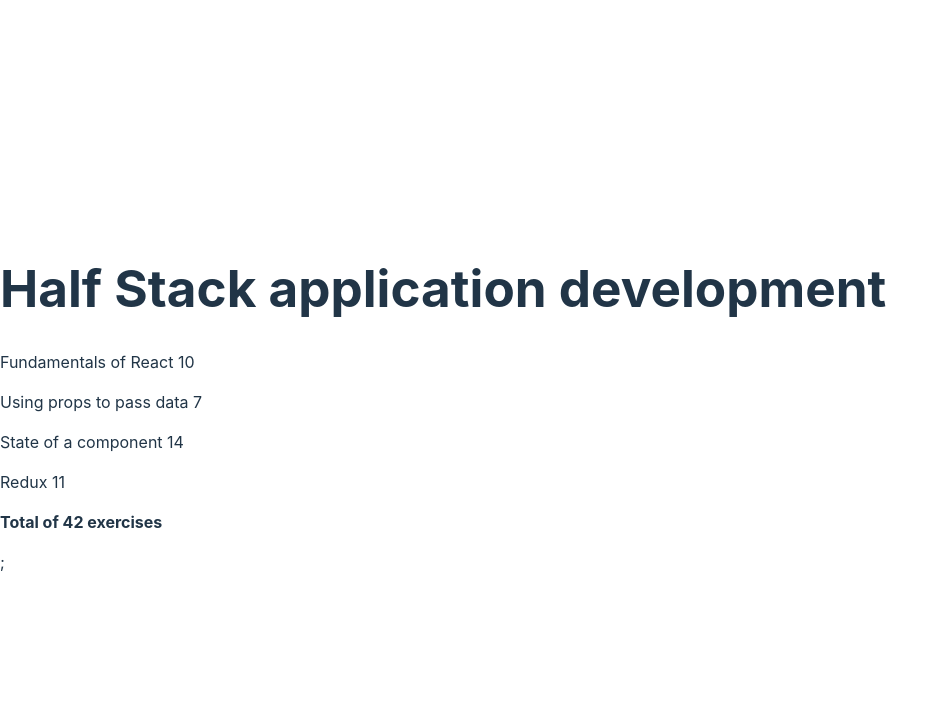
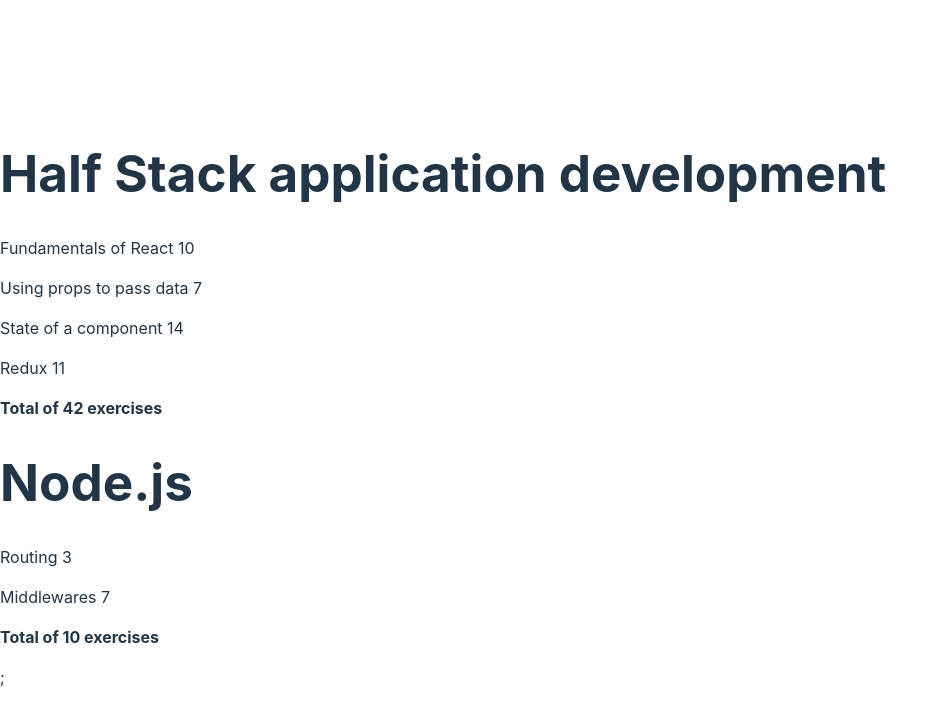
Before and after one commit to sohretturaman/fullstackopen-helsinky-exercises, a React (Vite) app in the folder part2/: page / in a window 1280 px wide. Shown: the top 722 px of the page, without its empty margins (0-949 px from the left). Built offline with nearby package versions, Linux system fonts and the light colour scheme.

Commit message:
exercise 2.4 has been completed

```diff
--- a/part2/src/App.jsx
+++ b/part2/src/App.jsx
@@ -1,12 +1,12 @@
 /** @format */
 
 import Course from "./Course";
-import Header from "./Header";
 
 const App = () => {
-  const course = {
+  const courses = [
+    {
+      name: "Half Stack application development",
       id: 1,
-    name: "Half Stack application development",
       parts: [
         {
           name: "Fundamentals of React",
@@ -29,12 +29,28 @@
           id: 4,
         },
       ],
-  };
+    },
+    {
+      name: "Node.js",
+      id: 2,
+      parts: [
+        {
+          name: "Routing",
+          exercises: 3,
+          id: 1,
+        },
+        {
+          name: "Middlewares",
+          exercises: 7,
+          id: 2,
+        },
+      ],
+    },
+  ];
 
   return (
     <>
-      <Header title={course.name} />
-      <Course course={course.parts} />;
+      <Course courses={courses} />;
     </>
   );
 };
--- a/part2/src/Course.jsx
+++ b/part2/src/Course.jsx
@@ -1,20 +1,24 @@
 /** @format */
 
 import React from "react";
+import Header from "./Header";
 
 const Course = (props) => {
-  const sumOfExercises = props.course.reduce(
+  console.log("props.courses", props.courses);
+
+  const sumOfExercises = props.courses[0].parts.reduce(
     (accumulator, currentVal) => accumulator + currentVal.exercises,
     0
   ); //usign reduce funciton to sum exercises
-  console.log("sum of exercises", sumOfExercises);
+  const sumOfExercises2 = props.courses[1].parts.reduce(
+    (accumulator, currentVal) => accumulator + currentVal.exercises,
+    0
+  );
 
-  console.log(props.course);
-  let sum = 0;
   return (
     <div>
-      {props.course.map((item) => {
-        sum = sum + item.exercises;
+      <Header title={props.courses[0].name} />
+      {props.courses[0].parts.map((item) => {
         return (
           <div key={item.id}>
             <p>
@@ -24,6 +28,22 @@
         );
       })}
       <p style={{ fontWeight: "bold" }}>Total of {sumOfExercises} exercises </p>
+
+      <div>
+        <Header title={props.courses[1].name} />
+        {props.courses[1].parts.map((item) => {
+          return (
+            <div key={item.id}>
+              <p>
+                {item.name} {item.exercises}{" "}
+              </p>
+            </div>
+          );
+        })}
+        <p style={{ fontWeight: "bold" }}>
+          Total of {sumOfExercises2} exercises{" "}
+        </p>
+      </div>
     </div>
   );
 };
```
Lines whose indentation alone changed are shown as unchanged.
